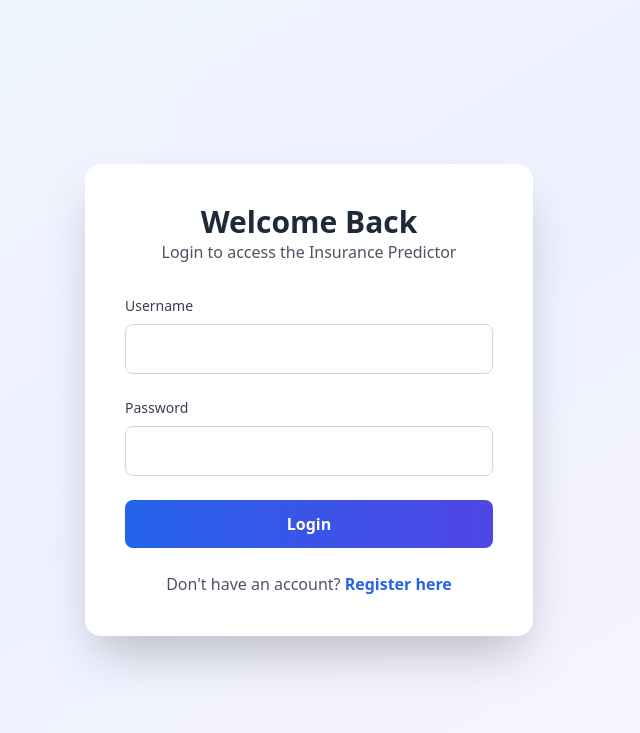
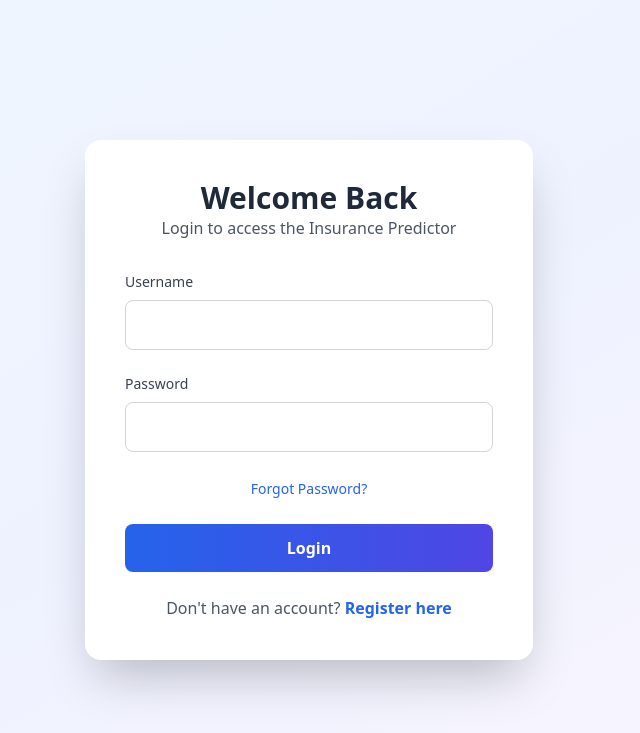
Before and after one commit to jaid28/ML-Powered-Health-Insurance-Cost-Estimator, a Flask app: page /login in a window 1280 px wide. Shown: the top 733 px of the page, without its empty margins (331-971 px from the left). Run offline with Flask 3, Linux system fonts and the light colour scheme; parts of the project's set-up code (start-up, migrations or seed data) failed here and were passed over; some libraries are stand-ins or nearby versions.

Commit message:
Update login.html

```diff
--- a/templates/login.html
+++ b/templates/login.html
@@ -16,7 +16,7 @@
         {% with messages = get_flashed_messages(with_categories=true) %}
           {% if messages %}
             {% for category, message in messages %}
-              <div class="mb-4 p-3 rounded-lg text-sm {% if category == 'danger' %}bg-red-100 text-red-700{% elif category == 'success' %}bg-green-100 text-green-700{% else %}bg-blue-100 text-blue-700{% endif %}">
+              <div class="mb-4 p-3 rounded-lg text-sm {% if category == 'danger' %}bg-red-100 text-red-700{% else %}bg-green-100 text-green-700{% endif %}">
                 {{ message }}
               </div>
             {% endfor %}
@@ -26,12 +26,18 @@
         <form method="POST">
             <div class="mb-6">
                 <label class="block text-sm font-medium text-gray-700 mb-2">Username</label>
-                <input type="text" name="username" required class="w-full px-4 py-3 border border-gray-300 rounded-lg focus:ring-2 focus:ring-blue-500 focus:border-transparent">
+                <input type="text" name="username" required class="w-full px-4 py-3 border border-gray-300 rounded-lg focus:ring-2 focus:ring-blue-500">
             </div>
             <div class="mb-6">
                 <label class="block text-sm font-medium text-gray-700 mb-2">Password</label>
-                <input type="password" name="password" required class="w-full px-4 py-3 border border-gray-300 rounded-lg focus:ring-2 focus:ring-blue-500 focus:border-transparent">
+                <input type="password" name="password" required class="w-full px-4 py-3 border border-gray-300 rounded-lg focus:ring-2 focus:ring-blue-500">
             </div>
+
+            <!-- THIS IS THE ONLY LINE YOU WERE MISSING -->
+            <div class="text-center mb-6">
+                <a href="/forgot-password" class="text-blue-600 hover:underline text-sm">Forgot Password?</a>
+            </div>
+
             <button type="submit" class="w-full py-3 bg-gradient-to-r from-blue-600 to-indigo-600 text-white font-bold rounded-lg hover:from-blue-700 hover:to-indigo-700 transition">
                 Login
             </button>
```
